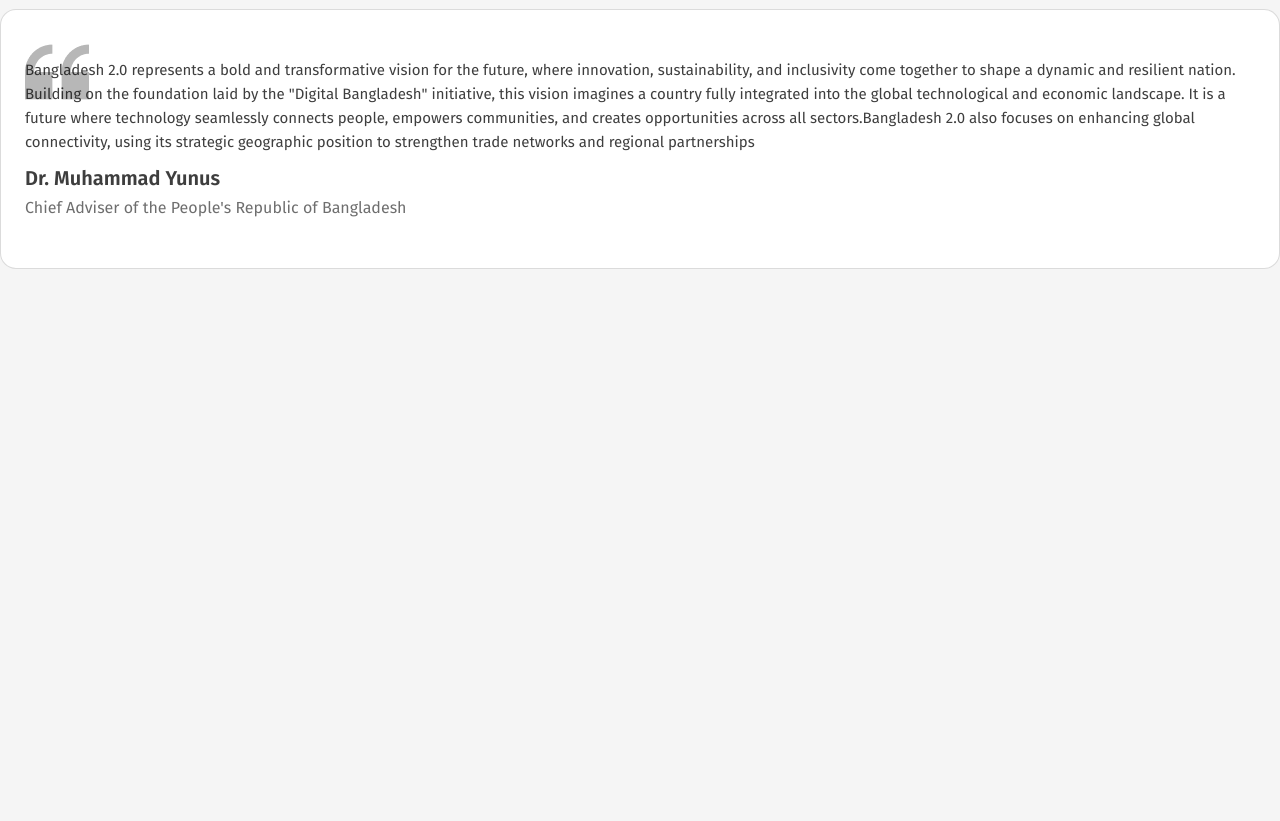
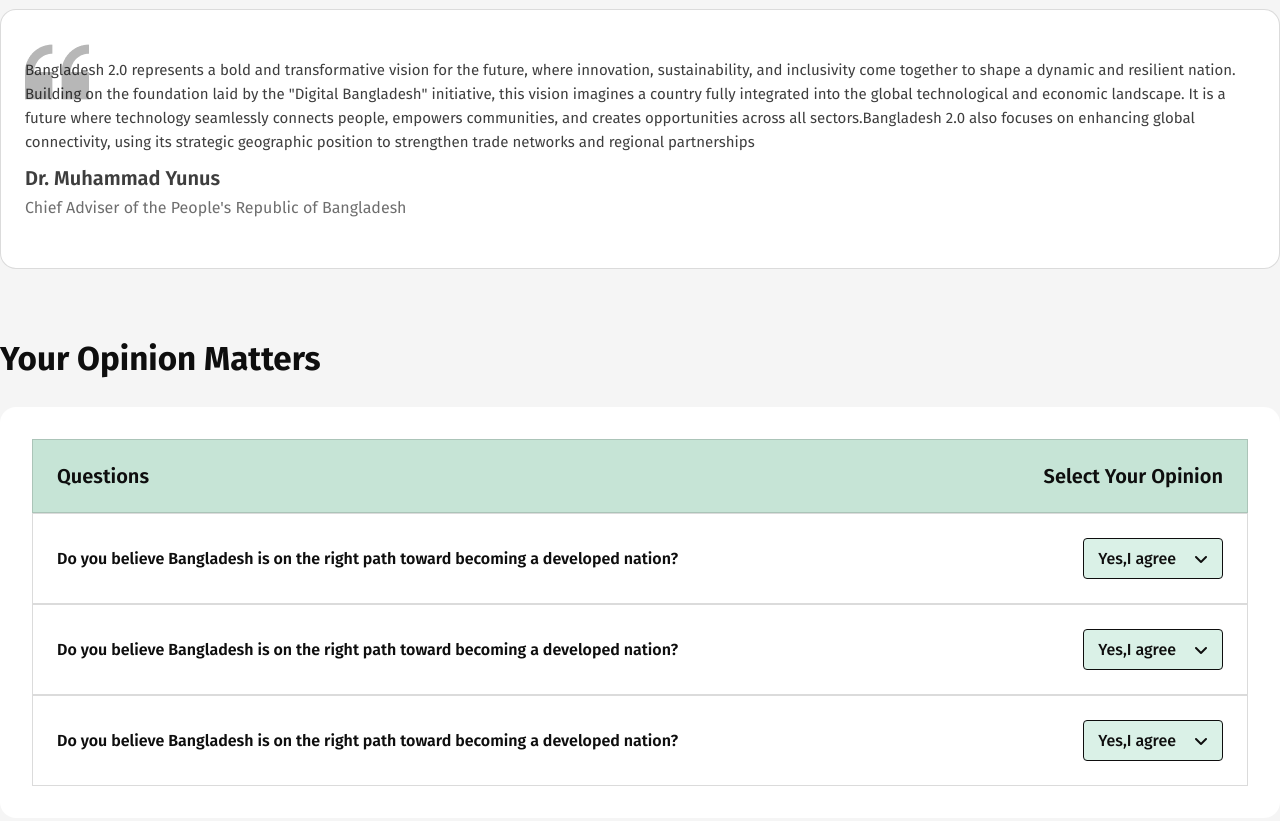
Before and after one commit to noob-ubaid/Bangladesh-2.0, a plain HTML site: page index.html in a window 1280 px wide. Shown: the part 1628-2449 px from the top of the page. Before the commit the page ends 1963 px from the top, so only its background shows below. Drawn offline with Linux system fonts and the light colour scheme.

Commit message:
Questions section done

```diff
--- a/index.html
+++ b/index.html
@@ -5,6 +5,7 @@
     <meta name="viewport" content="width=device-width, initial-scale=1.0" />
     <title>Bangladesh 2.0</title>
     <link rel="stylesheet" href="styles/style.css" />
+    <link rel="stylesheet" href="https://cdnjs.cloudflare.com/ajax/libs/font-awesome/6.7.2/css/all.min.css" integrity="sha512-Evv84Mr4kqVGRNSgIGL/F/aIDqQb7xQ2vcrdIwxfjThSH8CSR7PBEakCr51Ck+w+/U6swU2Im1vVX0SVk9ABhg==" crossorigin="anonymous" referrerpolicy="no-referrer" />
   </head>
   <body class="container">
     <section class="main-section">
@@ -130,6 +131,31 @@
                 <p class="quote-subtitle">Chief Adviser of the People's Republic of Bangladesh</p>
             </div>
         </section>
+
+        <!--! Questions section  -->
+        <section class="opinion">
+            <h3 class="common-title">Your Opinion Matters</h3>
+            <div class="opinion-container coloumn">
+                <div class="table-head align color">
+                    <h4 class="qu-title">Questions</h4>
+                    <h4 class="qu-title">Select Your Opinion</h4>
+                </div>
+                <div class="table-head align padd">
+                    <p class="question">Do you believe Bangladesh is on the right path toward becoming a developed nation?</p>
+                    <button class="table-btn row"><span>Yes,I agree </span><i class="fa-solid fa-angle-down"></i></button>
+                </div>
+
+                <div class="table-head align padd">
+                    <p class="question">Do you believe Bangladesh is on the right path toward becoming a developed nation?</p>
+                    <button class="table-btn row"><span>Yes,I agree </span><i class="fa-solid fa-angle-down"></i></button>
+                </div>
+
+                <div class="table-head align padd">
+                    <p class="question">Do you believe Bangladesh is on the right path toward becoming a developed nation?</p>
+                    <button class="table-btn row"><span>Yes,I agree </span><i class="fa-solid fa-angle-down"></i></button>
+                </div>
+            </div>
+        </section>
       </main>
     </section>
   </body>
--- a/styles/style.css
+++ b/styles/style.css
@@ -265,12 +265,83 @@ header {
   margin-top: 12px;
   margin-bottom: 6px;
 }
-.quote-subtitle{
+.quote-subtitle {
   color: rgba(14, 14, 14, 0.6);
+  font-family: Fira Sans;
+  font-size: 16px;
+  font-weight: 400;
+  line-height: 24px;
+  letter-spacing: 0%;
+  text-align: left;
+}
+
+/*? opinion section  */
+.opinion-container {
+  border-radius: 16px;
+  padding: 32px;
+  background: rgb(255, 255, 255);
+}
+
+/*? Questions section  */
+.opinion{
+  margin-bottom: 66px;
+}
+.opinion-container{
+  margin-top: 24px;
+}
+.table-head{
+  width: 100%;
+  border: 1px solid rgba(14, 14, 14, 0.15);
+
+}
+.qu-title{
+  color: rgb(14, 14, 14);
 font-family: Fira Sans;
-font-size: 16px;
-font-weight: 400;
+font-size: 20px;
+font-weight: 600;
 line-height: 24px;
 letter-spacing: 0%;
 text-align: left;
 }
+.color{
+  background-color: rgb(198, 228, 214);
+  padding: 24px;
+  border: 1px solid rgba(14, 14, 14, 0.15);
+}
+.coloumn{
+  display: flex;
+  align-items: center;
+  justify-content: center;
+  flex-direction: column;
+}
+.question{
+  color: rgb(14, 14, 14);
+font-family: Fira Sans;
+font-size: 16px;
+font-weight: 600;
+line-height: 19px;
+letter-spacing: 0%;
+text-align: left;
+
+}
+.padd{
+  padding: 24px;
+}
+.table-btn{
+  padding: 10px 14px 10px 14px;
+  color: rgb(14, 14, 14);
+font-family: Fira Sans;
+font-size: 16px;
+font-weight: 500;
+line-height: 19px;
+letter-spacing: 0%;
+text-align: left;
+border: 1px solid rgb(14, 14, 14);
+border-radius: 4px;
+background: rgba(9, 161, 92, 0.15);
+}
+.row{
+  display: flex;
+  gap: 18px;
+  align-items: center;
+}
```
